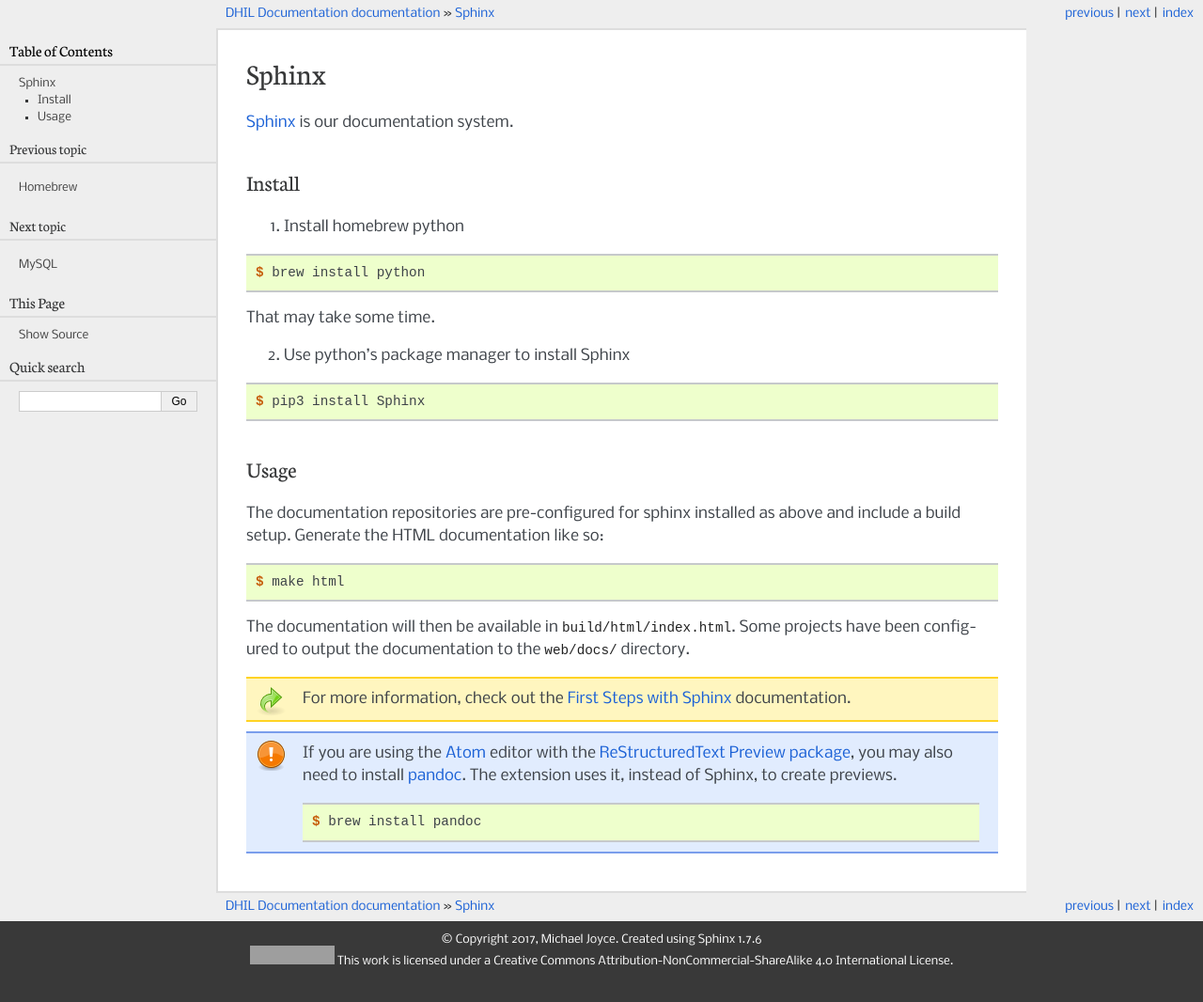
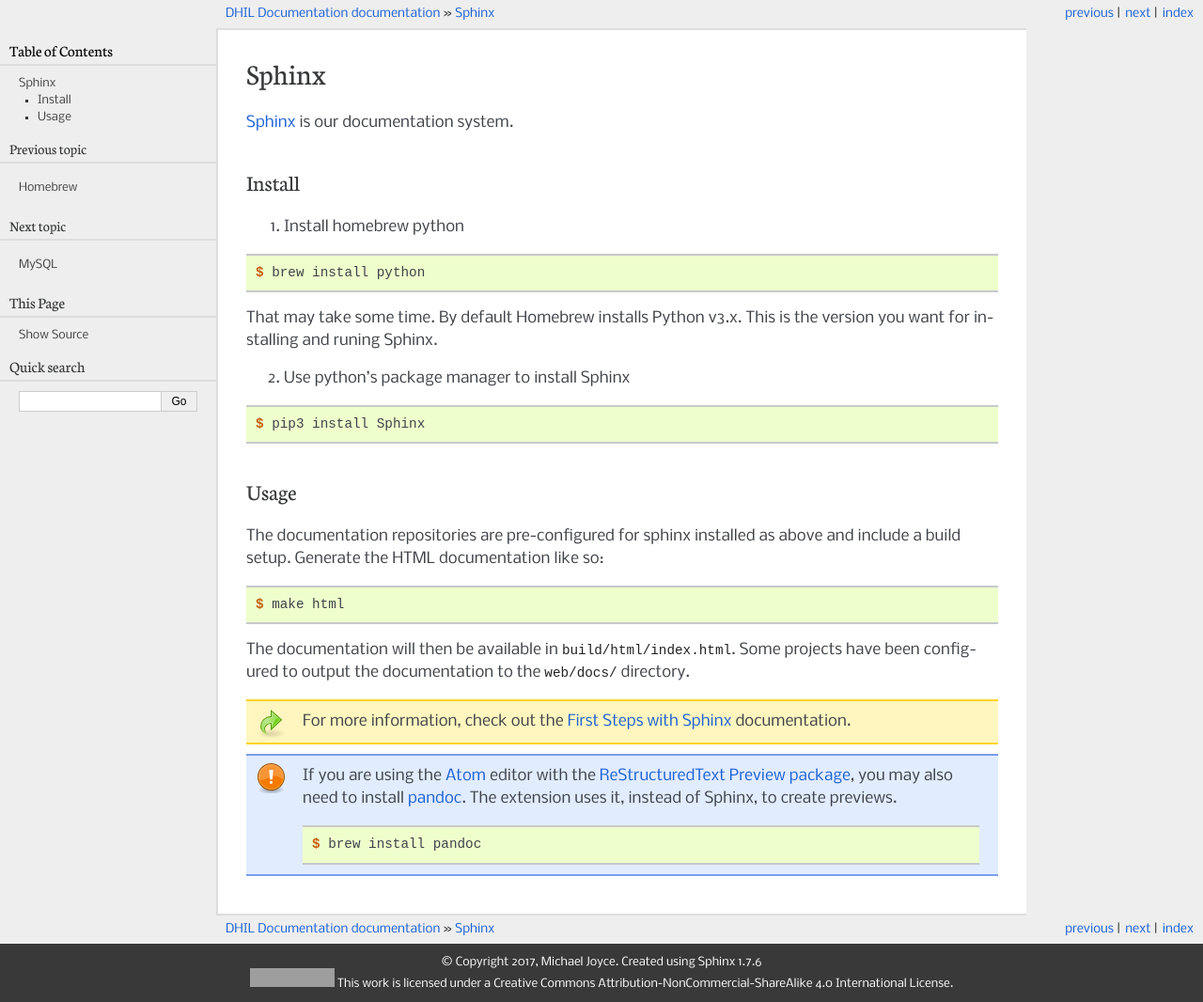
Before and after one commit to sfu-dhil/dev-docs, a Sphinx documentation site: the page built from source/sphinx.rst, in a window 1280 px wide. Shown: the whole page at 94% size. Built offline with Sphinx 7.4.7, drawn with Linux system fonts in a browser that asks for light colours; before the commit the page ends 1042 px from its top, so only the background shows below that; grey boxes are pictures that could not be loaded.

Commit message:
Add notes about python version 3 being instaleld

```diff
--- a/source/sphinx.rst
+++ b/source/sphinx.rst
@@ -14,7 +14,8 @@
 
   $ brew install python
 
-That may take some time.
+That may take some time. By default Homebrew installs Python v3.x. This is the version you want
+for installing and runing Sphinx.
 
 2. Use python's package manager to install Sphinx
 
```
